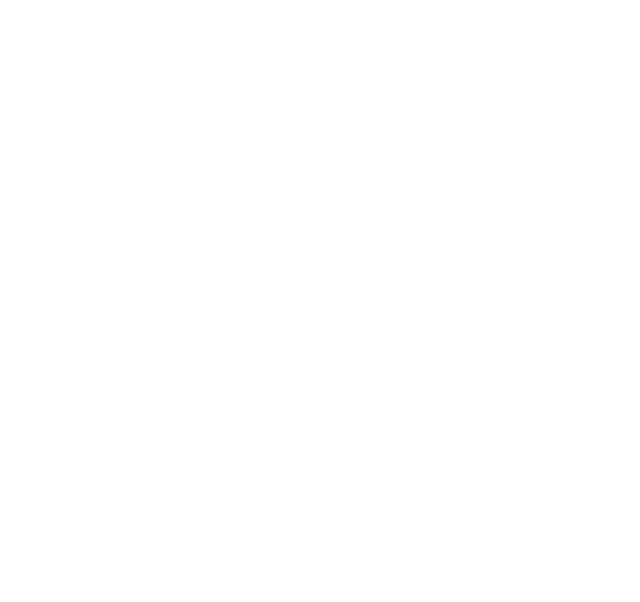
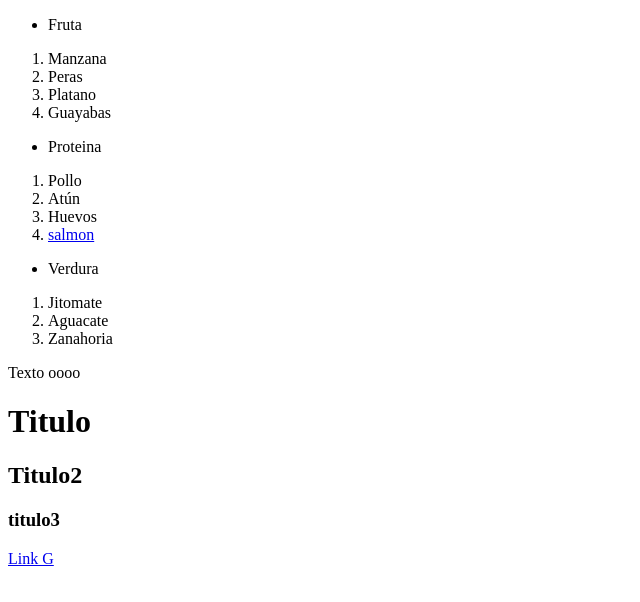
Before and after one commit to JavierNezB/pagina, a plain HTML site: page index.html in a window 1280 px wide. Shown: the whole page, without its empty margins (0-640 px from the left). Drawn offline with Linux system fonts and the light colour scheme.

Commit message:
Estructura basica

```diff
--- a/index.html
+++ b/index.html
@@ -8,7 +8,50 @@
         <meta name="viewport" content="width=device-width, inicitail-scale=1.0"/>
         <link rel="stylesheet" href="./css/style.css"/>
     </head>
-        <body>
+    <body>
+        <header>
+            <nav></nav>
+        </header>
+        <main>
+            <section>
+                <article>
 
-        </body>
+                </article>
+            </section>
+            <ul>
+                <li>Fruta</li>
+            </ul>
+            <ol>
+                <li>Manzana</li>
+                <li>Peras</li>
+                <li>Platano</li>
+                <li>Guayabas</li>
+            </ol>
+            <ul>
+                <li>Proteina</li>
+            </ul>
+            <ol>
+                <li>Pollo</li>
+                <li>Atún</li>
+                <li>Huevos</li>
+                <li><a href="https://www.youtube.com/watch?v=qyM0i5J0VaE&ab_channel=RecetasPorUnTubo">salmon</a></li>
+            </ol>
+            <ul>
+                <li>Verdura</li>
+            </ul>
+            <ol>
+                <li>Jitomate</li>
+                <li>Aguacate</li>
+                <li>Zanahoria</li>
+            </ol>
+        </main>
+        <footer>
+
+        </footer>
+        <p>Texto oooo</p>
+        <h1>Titulo</h1>
+        <h2>Titulo2</h2>
+        <h3>titulo3</h3>
+        <a href="#">Link G</a>
+    </body>
 </html>
```
